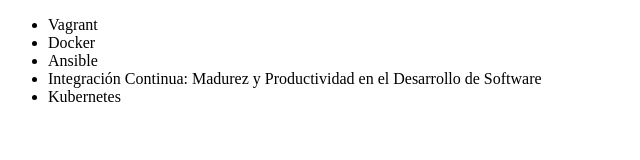
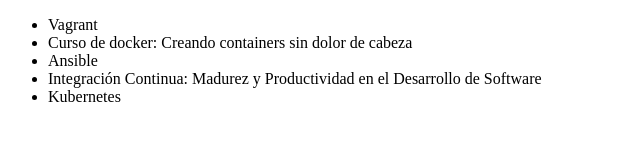
Before and after one commit to Luis11Gt/alura-git, a plain HTML site: page index.html in a window 1280 px wide. Shown: the whole page, without its empty margins (0-640 px from the left). Drawn offline with Linux system fonts and the light colour scheme.

Commit message:
Actualizando nombre del curso de Docker.

```diff
--- a/index.html
+++ b/index.html
@@ -7,7 +7,7 @@
     <body>
         <ul>
             <li>Vagrant</li>
-            <li>Docker</li>
+            <li>Curso de docker: Creando containers sin dolor de cabeza</li>
             <li>Ansible</li>
             <li>Integración Continua: Madurez y Productividad en el Desarrollo de Software</li>
             <li> Kubernetes </li>
```
